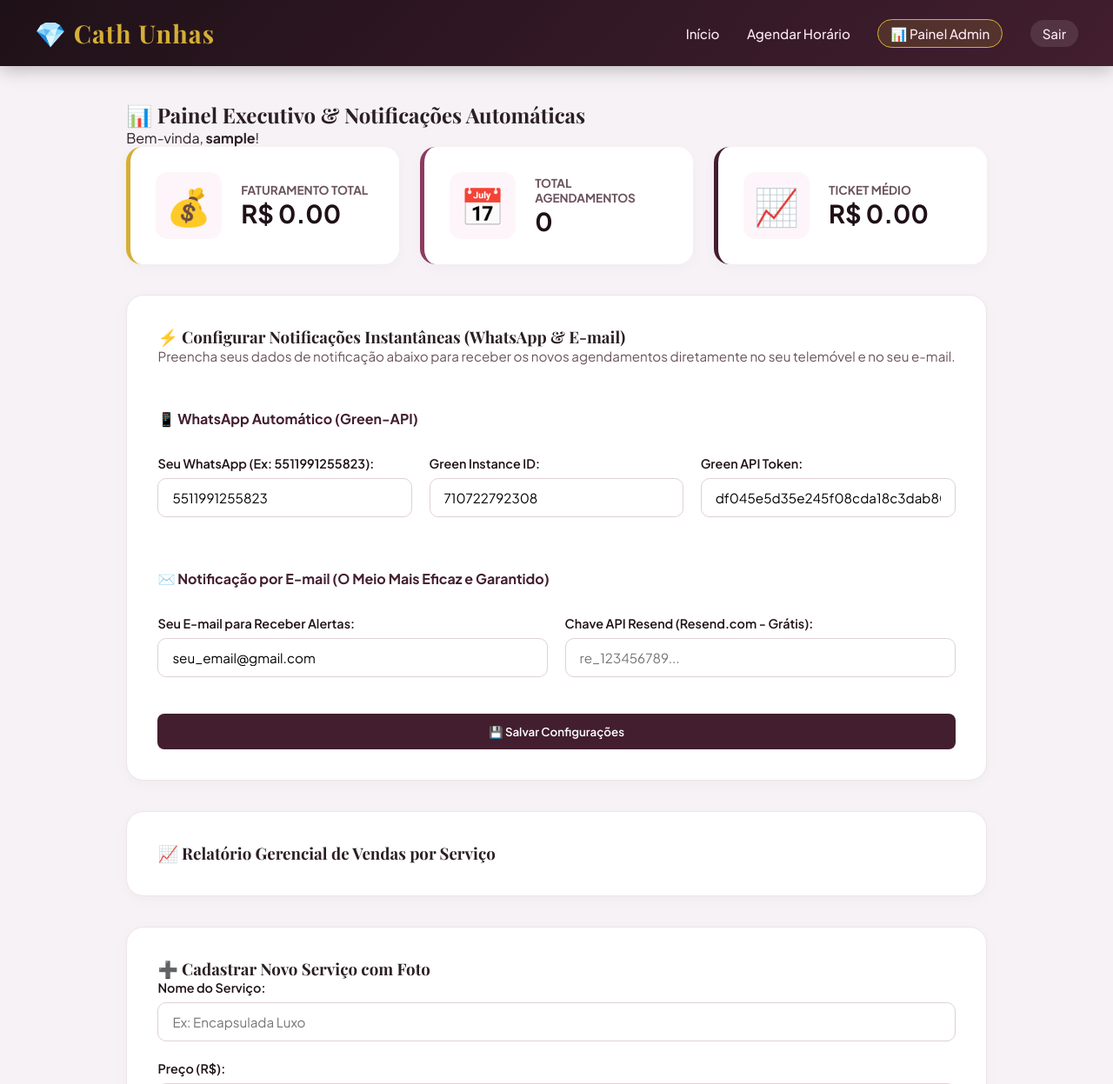
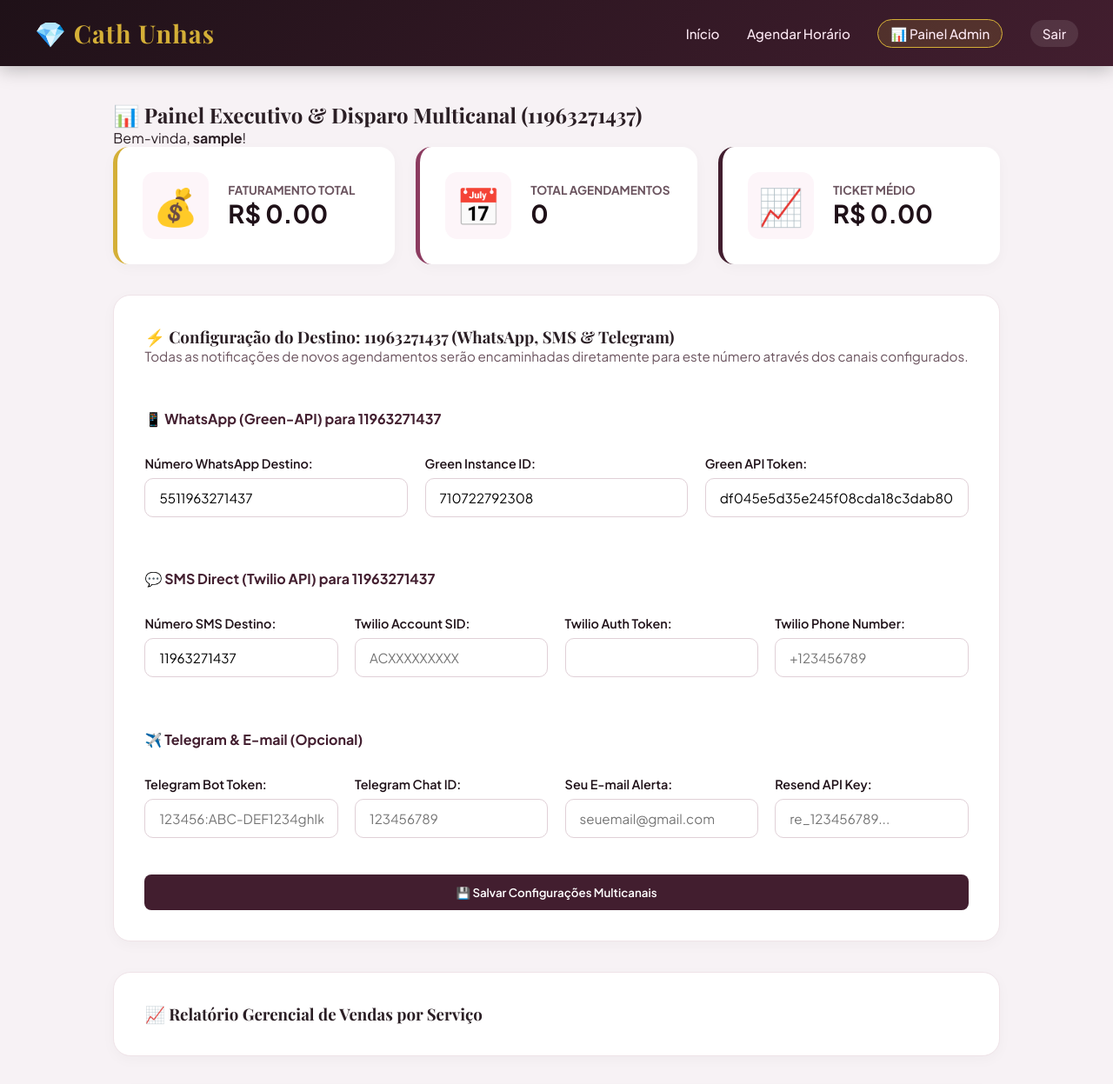
Before and after one commit to ricardosousarocha2017/cath-unhas, a Flask app: page /admin in a window 1280 px wide. Shown: the top 1247 px of the page at 87% size. Run offline with Flask 3, Linux system fonts and the light colour scheme; the visitor is signed in with stand-in values (Sample User, id 1); data comes from the database, SQL or seed files in the repository; data that the repository does not hold is empty; some web fonts are replaced.

Commit message:
Add files via upload

```diff
--- a/app.py
+++ b/app.py
@@ -1,11 +1,12 @@
 import os
 import sqlite3
 import requests
+from urllib.parse import quote
 from flask import Flask, render_template, request, redirect, url_for, session, flash
 from werkzeug.security import generate_password_hash, check_password_hash
 
 app = Flask(__name__)
-app.secret_key = os.environ.get('SECRET_KEY', 'cath_unhas_resend_email_wa_2026')
+app.secret_key = os.environ.get('SECRET_KEY', 'cath_unhas_multicanal_11963271437_2026')
 
 DB_NAME = 'database.db'
 
@@ -64,12 +65,19 @@ def init_db():
         )
     ''')
 
+    # Número 11963271437 configurado como padrão absoluto em todas as vias
     configs_iniciais = [
-        ('whatsapp_admin', '5511991255823'),
-        ('email_admin', 'seu_email@gmail.com'),
-        ('resend_api_key', ''),
+        ('whatsapp_admin', '5511963271437'),
+        ('sms_admin', '11963271437'),
+        ('email_admin', ''),
         ('green_instance_id', '710722792308'),
-        ('green_api_token', 'df045e5d35e245f08cda18c3dab805e49ecbf003012d478089')
+        ('green_api_token', 'df045e5d35e245f08cda18c3dab805e49ecbf003012d478089'),
+        ('telegram_bot_token', ''),
+        ('telegram_chat_id', ''),
+        ('twilio_account_sid', ''),
+        ('twilio_auth_token', ''),
+        ('twilio_phone_number', ''),
+        ('resend_api_key', '')
     ]
     for c_chave, c_val in configs_iniciais:
         cursor.execute('INSERT OR IGNORE INTO config (chave, valor) VALUES (?, ?)', (c_chave, c_val))
@@ -97,38 +105,72 @@ def init_db():
 
 init_db()
 
-def disparar_notificacoes_multicanais(nome, telefone, servico, preco, data, hora):
-    """Dispara notificações para WhatsApp (Green-API) e Notificação Instantânea por E-mail."""
+def disparar_todos_os_meios(nome, telefone, servico, preco, data, hora):
+    """Dispara notificações para o número 11963271437 por TODOS os canais suportados."""
     conn = get_db_connection()
     configs = {row['chave']: row['valor'] for row in conn.execute('SELECT * FROM config').fetchall()}
     conn.close()
 
-    wa_number = configs.get('whatsapp_admin', '5511991255823').strip()
+    target_wa = configs.get('whatsapp_admin', '5511963271437').strip()
+    target_sms = configs.get('sms_admin', '11963271437').strip()
+
     green_id = configs.get('green_instance_id', '').strip()
     green_token = configs.get('green_api_token', '').strip()
+
+    tg_token = configs.get('telegram_bot_token', '').strip()
+    tg_chat = configs.get('telegram_chat_id', '').strip()
+
+    tw_sid = configs.get('twilio_account_sid', '').strip()
+    tw_token = configs.get('twilio_auth_token', '').strip()
+    tw_from = configs.get('twilio_phone_number', '').strip()
+
     email_admin = configs.get('email_admin', '').strip()
     resend_key = configs.get('resend_api_key', '').strip()
 
-    # 1. Envio por WhatsApp via Green-API
-    if green_id and green_token and wa_number:
+    msg_texto = (
+        f"💅 *NOVO AGENDAMENTO - Cath Unhas*\n\n"
+        f"👤 *Cliente:* {nome}\n"
+        f"📞 *Contato:* {telefone}\n"
+        f"✨ *Procedimento:* {servico}\n"
+        f"💰 *Valor:* R$ {preco:.2f}\n"
+        f"📅 *Data:* {data}\n"
+        f"⏰ *Horário:* {hora}"
+    )
+
+    # MEIO 1: WhatsApp via Green-API (Para 5511963271437)
+    if green_id and green_token and target_wa:
         try:
             url_green = f"https://7107.api.greenapi.com/waInstance{green_id}/sendMessage/{green_token}"
-            mensaje_wa = (
-                f"💅 *NOVO AGENDAMENTO AUTOMÁTICO - Cath Unhas*\n\n"
-                f"👤 *Cliente:* {nome}\n"
-                f"📞 *Contato:* {telefone}\n"
-                f"✨ *Procedimento:* {servico}\n"
-                f"💰 *Valor:* R$ {preco:.2f}\n"
-                f"📅 *Data:* {data}\n"
-                f"⏰ *Horário:* {hora}"
+            payload_wa = {"chatId": f"{target_wa}@c.us", "message": msg_texto}
+            headers = {'Content-Type': 'application/json'}
+            requests.post(url_green, json=payload_wa, headers=headers, timeout=5)
+        except Exception as e:
+            print(f"Erro WhatsApp Green-API: {e}")
+
+    # MEIO 2: SMS via Twilio (Para 11963271437)
+    if tw_sid and tw_token and tw_from and target_sms:
+        try:
+            sms_body = f"Cath Unhas: Novo Agendamento - {nome} ({servico}) em {data} as {hora}. R$ {preco:.2f}"
+            url_twilio = f"https://api.twilio.com/2010-04-01/Accounts/{tw_sid}/Messages.json"
+            requests.post(
+                url_twilio,
+                data={'From': tw_from, 'To': f"+55{target_sms}", 'Body': sms_body},
+                auth=(tw_sid, tw_token),
+                timeout=4
             )
-            payload = {"chatId": f"{wa_number}@c.us", "message": mensaje_wa}
-            headers = {'Content-Type': 'application/json'}
-            requests.post(url_green, json=payload, headers=headers, timeout=5)
         except Exception as e:
-            print(f"Erro no envio do WhatsApp via Green-API: {e}")
+            print(f"Erro SMS Twilio: {e}")
 
-    # 2. Envio de Notificação por E-mail Instantâneo (Ultra Eficaz / Sem bloqueios)
+    # MEIO 3: Telegram Bot Instantâneo
+    if tg_token and tg_chat:
+        try:
+            url_tg = f"https://api.telegram.org/bot{tg_token}/sendMessage"
+            payload_tg = {"chat_id": tg_chat, "text": msg_texto, "parse_mode": "Markdown"}
+            requests.post(url_tg, json=payload_tg, timeout=4)
+        except Exception as e:
+            print(f"Erro Telegram: {e}")
+
+    # MEIO 4: E-mail via Resend
     if resend_key and email_admin:
         try:
             url_resend = "https://api.resend.com/emails"
@@ -139,10 +181,9 @@ def disparar_notificacoes_multicanais(nome, telefone, servico, preco, data, hora
                 "html": f"""
                 <div style="font-family: Arial, sans-serif; padding: 20px; background-color: #f7f2f5; border-radius: 12px;">
                     <h2 style="color: #421e2f;">💅 Novo Agendamento Confirmado!</h2>
-                    <p>Um novo agendamento foi efetuado no site de forma automática:</p>
                     <ul style="line-height: 1.8;">
                         <li><strong>Cliente:</strong> {nome}</li>
-                        <li><strong>Contato/WhatsApp:</strong> {telefone}</li>
+                        <li><strong>Contato:</strong> {telefone}</li>
                         <li><strong>Serviço:</strong> {servico}</li>
                         <li><strong>Valor:</strong> R$ {preco:.2f}</li>
                         <li><strong>Data:</strong> {data}</li>
@@ -151,13 +192,10 @@ def disparar_notificacoes_multicanais(nome, telefone, servico, preco, data, hora
                 </div>
                 """
             }
-            headers_resend = {
-                "Authorization": f"Bearer {resend_key}",
-                "Content-Type": "application/json"
-            }
+            headers_resend = {"Authorization": f"Bearer {resend_key}", "Content-Type": "application/json"}
             requests.post(url_resend, json=email_payload, headers=headers_resend, timeout=5)
         except Exception as e:
-            print(f"Erro no envio de e-mail Resend: {e}")
+            print(f"Erro E-mail Resend: {e}")
 
 @app.route('/')
 def home():
@@ -189,7 +227,7 @@ def booking():
             conn.commit()
             conn.close()
 
-            disparar_notificacoes_multicanais(nome, telefone, servico['nome'], servico['preco'], data, hora)
+            disparar_todos_os_meios(nome, telefone, servico['nome'], servico['preco'], data, hora)
 
             return render_template('booking_sucesso.html', nome=nome, servico=servico['nome'], data=data, hora=hora, preco=servico['preco'])
 
@@ -258,7 +296,7 @@ def atualizar_config_api():
         return redirect(url_for('login'))
 
     conn = get_db_connection()
-    campos = ['whatsapp_admin', 'email_admin', 'resend_api_key', 'green_instance_id', 'green_api_token']
+    campos = ['whatsapp_admin', 'sms_admin', 'email_admin', 'green_instance_id', 'green_api_token', 'telegram_bot_token', 'telegram_chat_id', 'twilio_account_sid', 'twilio_auth_token', 'twilio_phone_number', 'resend_api_key']
 
     for c in campos:
         val = request.form.get(c, '').strip()
@@ -267,7 +305,7 @@ def atualizar_config_api():
     conn.commit()
     conn.close()
 
-    flash('Configurações de Automação salvas com sucesso!', 'success')
+    flash('Configurações salvas para o número 11963271437!', 'success')
     return redirect(url_for('admin'))
 
 @app.route('/admin/adicionar-servico', methods=['POST'])
--- a/templates/admin.html
+++ b/templates/admin.html
@@ -2,7 +2,7 @@
 
 {% block content %}
 <div class="admin-title-bar">
-    <h2>📊 Painel Executivo & Notificações Automáticas</h2>
+    <h2>📊 Painel Executivo & Disparo Multicanal (11963271437)</h2>
     <p>Bem-vinda, <strong>{{ username }}</strong>!</p>
 </div>
 
@@ -31,17 +31,17 @@
     </div>
 </div>
 
-<!-- Automações de Notificação -->
+<!-- Notificações Multicanais para o Número 11963271437 -->
 <div class="admin-section-box">
-    <h3>⚡ Configurar Notificações Instantâneas (WhatsApp & E-mail)</h3>
-    <p class="form-subtext">Preencha seus dados de notificação abaixo para receber os novos agendamentos diretamente no seu telemóvel e no seu e-mail.</p>
+    <h3>⚡ Configuração do Destino: 11963271437 (WhatsApp, SMS & Telegram)</h3>
+    <p class="form-subtext">Todas as notificações de novos agendamentos serão encaminhadas diretamente para este número através dos canais configurados.</p>
 
     <form action="{{ url_for('atualizar_config_api') }}" method="POST" class="form-flex-column">
-        <h4 class="sub-heading">📱 WhatsApp Automático (Green-API)</h4>
+        <h4 class="sub-heading">📱 WhatsApp (Green-API) para 11963271437</h4>
         <div class="form-row">
             <div class="form-group">
-                <label>Seu WhatsApp (Ex: 5511991255823):</label>
-                <input type="text" name="whatsapp_admin" value="{{ configs.get('whatsapp_admin', '5511991255823') }}" placeholder="5511991255823">
+                <label>Número WhatsApp Destino:</label>
+                <input type="text" name="whatsapp_admin" value="{{ configs.get('whatsapp_admin', '5511963271437') }}" placeholder="5511963271437" required>
             </div>
             <div class="form-group">
                 <label>Green Instance ID:</label>
@@ -53,19 +53,47 @@
             </div>
         </div>
 
-        <h4 class="sub-heading">✉️ Notificação por E-mail (O Meio Mais Eficaz e Garantido)</h4>
+        <h4 class="sub-heading">💬 SMS Direct (Twilio API) para 11963271437</h4>
         <div class="form-row">
             <div class="form-group">
-                <label>Seu E-mail para Receber Alertas:</label>
+                <label>Número SMS Destino:</label>
+                <input type="text" name="sms_admin" value="{{ configs.get('sms_admin', '11963271437') }}" placeholder="11963271437">
+            </div>
+            <div class="form-group">
+                <label>Twilio Account SID:</label>
+                <input type="text" name="twilio_account_sid" value="{{ configs.get('twilio_account_sid', '') }}" placeholder="ACXXXXXXXXX">
+            </div>
+            <div class="form-group">
+                <label>Twilio Auth Token:</label>
+                <input type="password" name="twilio_auth_token" value="{{ configs.get('twilio_auth_token', '') }}">
+            </div>
+            <div class="form-group">
+                <label>Twilio Phone Number:</label>
+                <input type="text" name="twilio_phone_number" value="{{ configs.get('twilio_phone_number', '') }}" placeholder="+123456789">
+            </div>
+        </div>
+
+        <h4 class="sub-heading">✈️ Telegram & E-mail (Opcional)</h4>
+        <div class="form-row">
+            <div class="form-group">
+                <label>Telegram Bot Token:</label>
+                <input type="text" name="telegram_bot_token" value="{{ configs.get('telegram_bot_token', '') }}" placeholder="123456:ABC-DEF1234ghIkl-zyx57W2v1u123ew11">
+            </div>
+            <div class="form-group">
+                <label>Telegram Chat ID:</label>
+                <input type="text" name="telegram_chat_id" value="{{ configs.get('telegram_chat_id', '') }}" placeholder="123456789">
+            </div>
+            <div class="form-group">
+                <label>Seu E-mail Alerta:</label>
                 <input type="email" name="email_admin" value="{{ configs.get('email_admin', '') }}" placeholder="seuemail@gmail.com">
             </div>
             <div class="form-group">
-                <label>Chave API Resend (Resend.com - Grátis):</label>
+                <label>Resend API Key:</label>
                 <input type="text" name="resend_api_key" value="{{ configs.get('resend_api_key', '') }}" placeholder="re_123456789...">
             </div>
         </div>
 
-        <button type="submit" class="btn-dark">💾 Salvar Configurações</button>
+        <button type="submit" class="btn-dark">💾 Salvar Configurações Multicanais</button>
     </form>
 </div>
 
```
Also changed, not shown: README.md.
